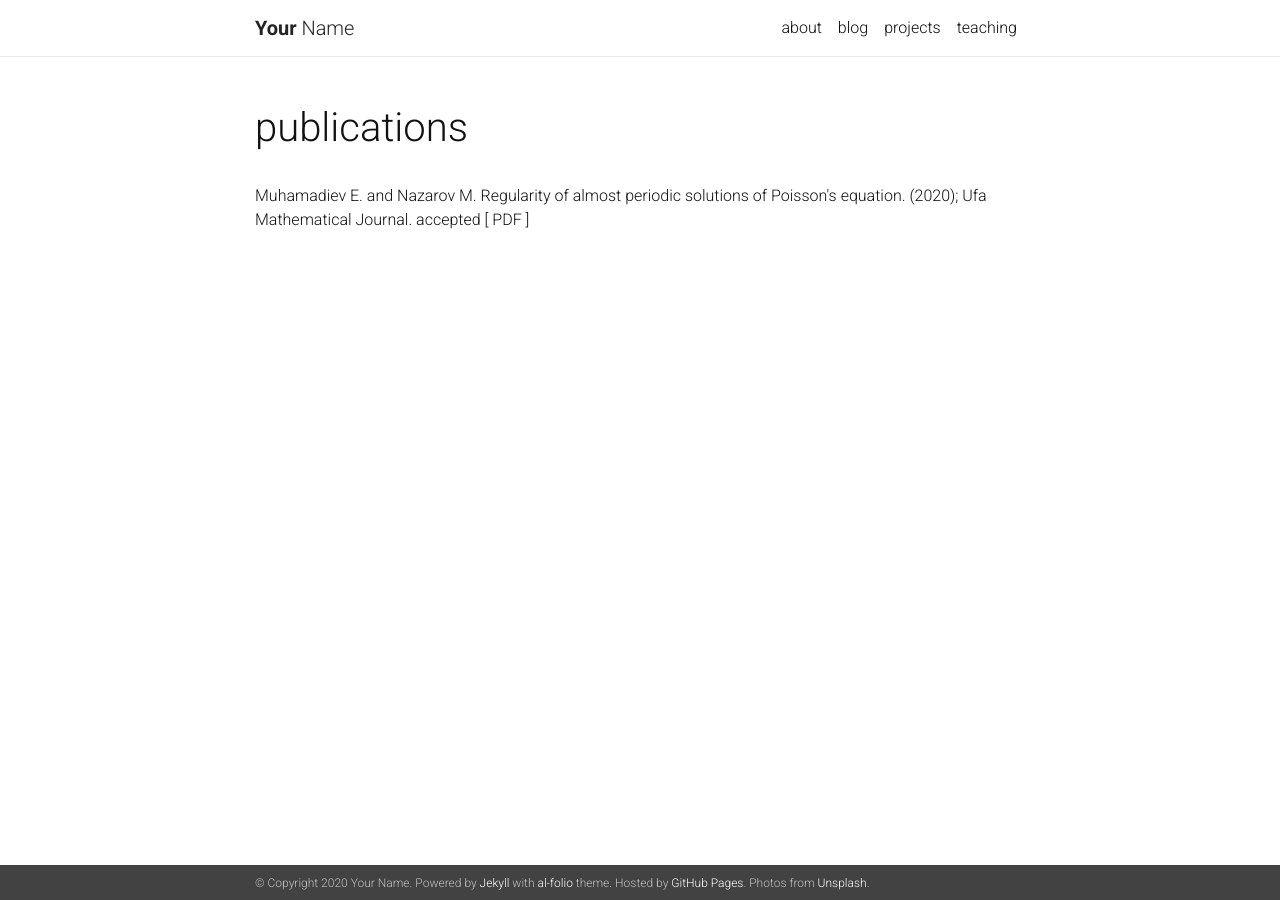
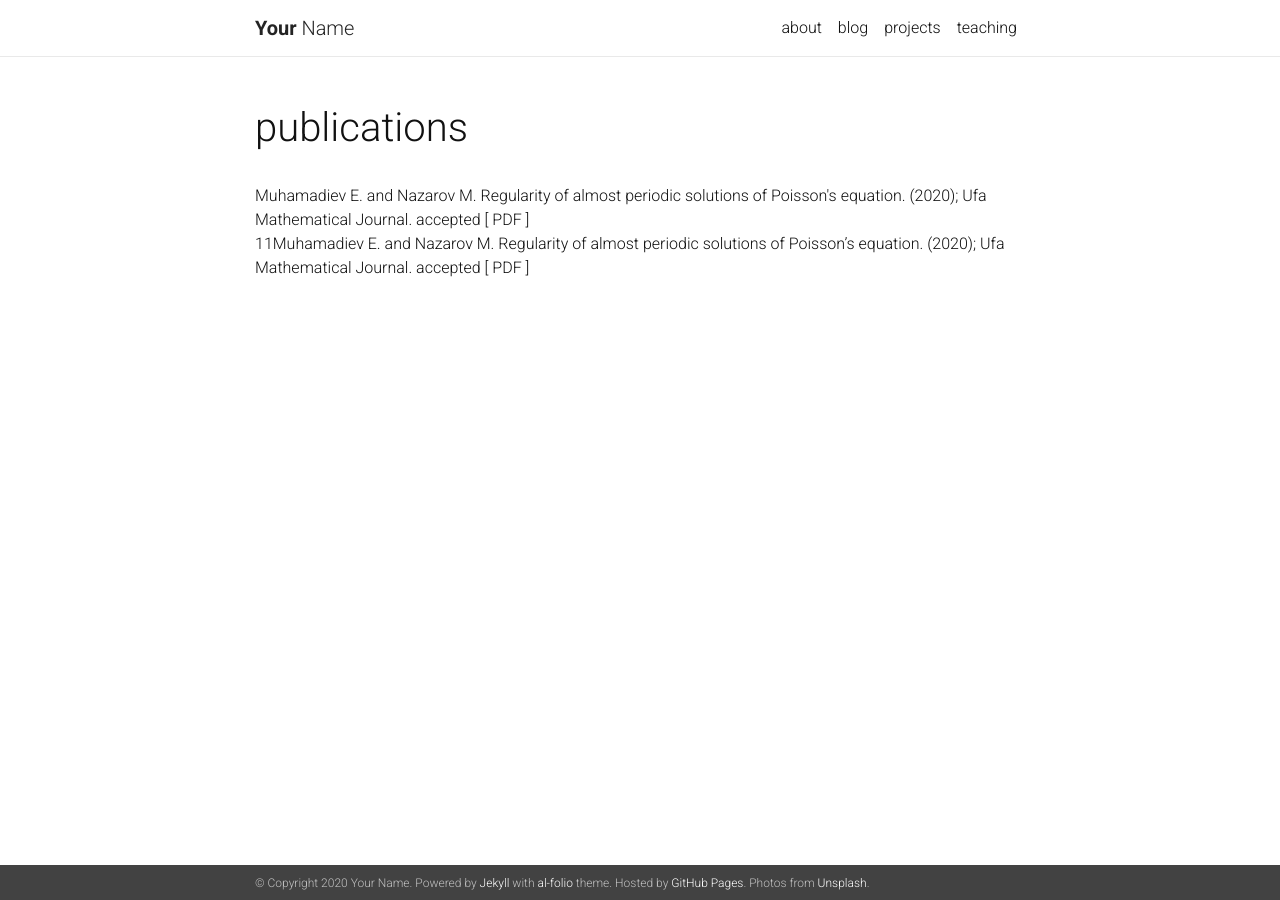
Before and after one commit to murtazo/murtazo.github.io, a Jekyll site: the page built from _pages/publications.md, in a window 1280 px wide. Built offline with Jekyll 4.4.1, drawn with Linux system fonts in a browser that asks for light colours; nearby versions of some CDN libraries; a style sheet for code colours, icons or effects is not loaded.

Commit message:
Update publications.md

```diff
--- a/_pages/publications.md
+++ b/_pages/publications.md
@@ -9,3 +9,6 @@ title: publications
 (2020); Ufa Mathematical Journal. accepted [  PDF ]
 
 </div>
+
+11Muhamadiev E. and Nazarov M. Regularity of almost periodic solutions of Poisson's equation.
+(2020); Ufa Mathematical Journal. accepted [  PDF ]
```
